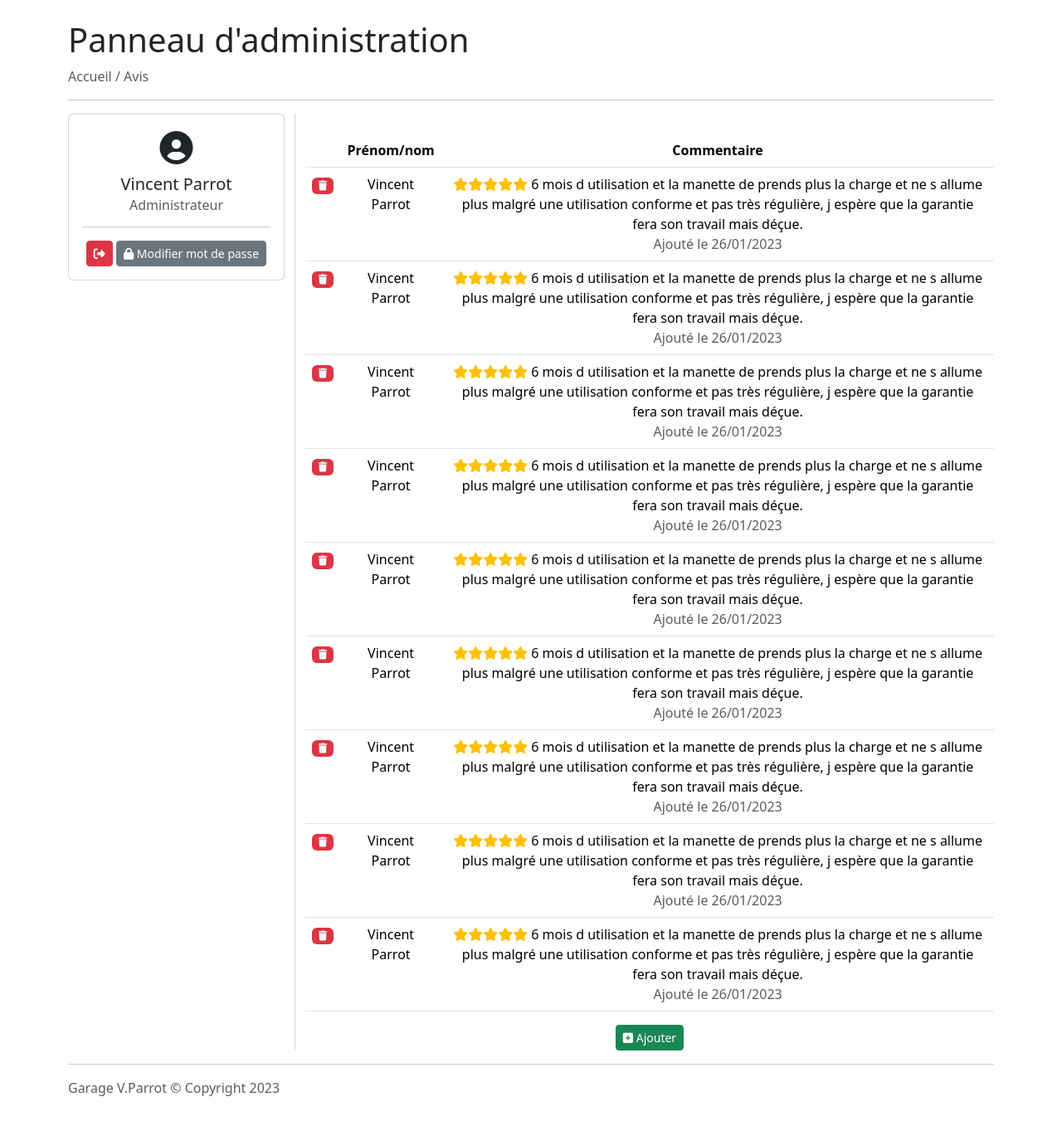
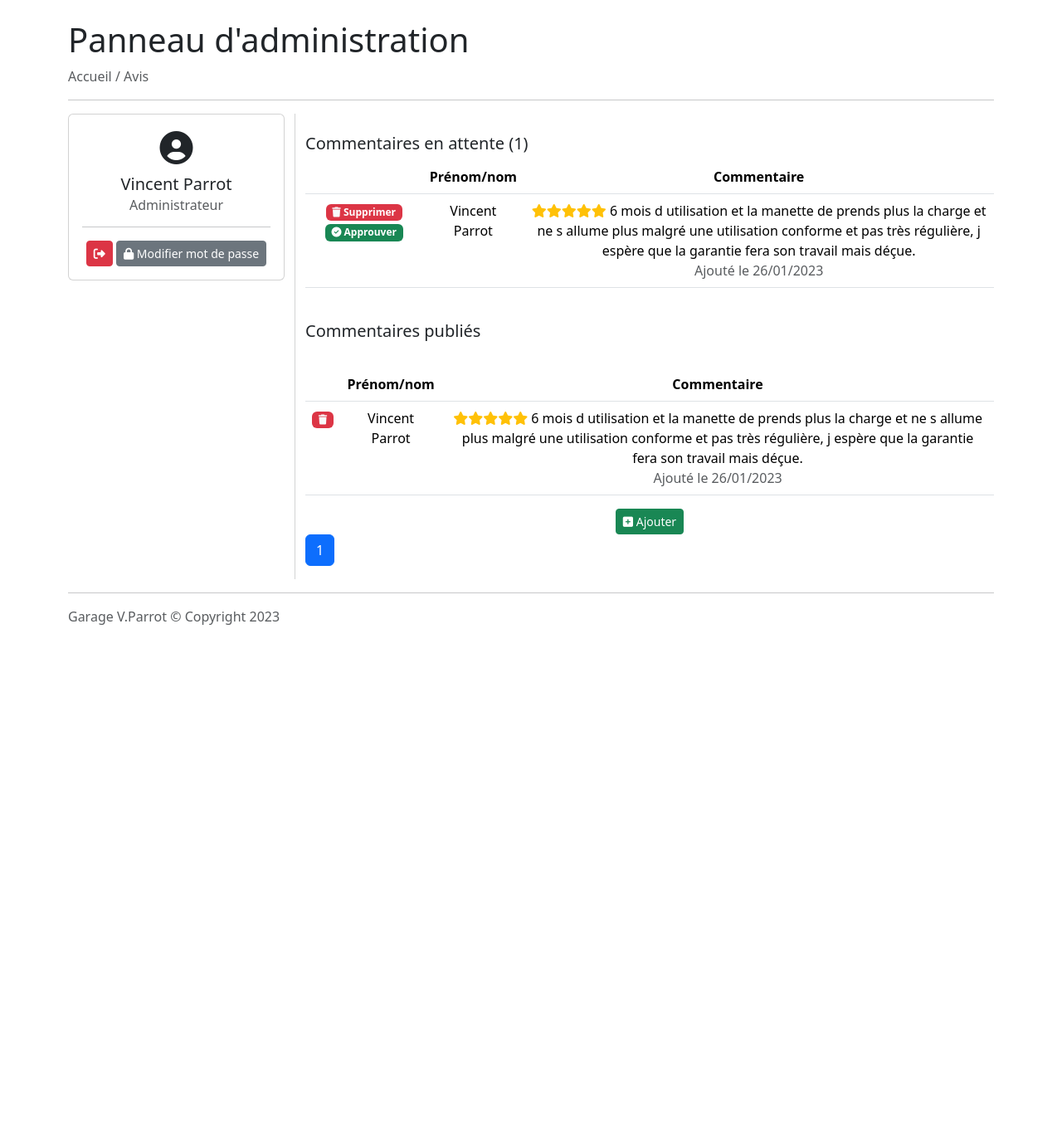
Before and after one commit to arkaanium/garage_parrot, a PHP site: page /comments.php in a window 1280 px wide. Shown: the part 82-1445 px from the top of the page at 83% size. After the commit the page ends 835 px from the top, so only its background shows below. Run offline with PHP 8.4, Linux system fonts and the light colour scheme; the visitor is signed in with stand-in values (Sample User, id 1); tables that the repository leaves empty or names only in its code hold one stand-in row (values such as "Sample post"); some libraries are stand-ins or nearby versions.

Commit message:
reviews: added awaiting review and delete confirmation

```diff
--- a/comments.php
+++ b/comments.php
@@ -8,7 +8,8 @@ if(!isset($_SESSION['id'])){
     exit();
 }
 
-include('includes/config.php');
+require('includes/db.php');
+require('includes/config.php');
 ?>
 <!doctype html>
 <html lang="fr">
@@ -44,6 +45,12 @@ include('includes/config.php');
                 </div>
                 <div class="col-md verticalSeperatorLeft">
                     <br>
+                    <?php
+                    $getAwaitingReviews = $bdd->query('SELECT * FROM reviews WHERE status=0 ORDER BY id ASC');
+                    $awaitingReviewsCount = $getAwaitingReviews->rowCount();
+                    ?>
+                    <h5 class="d-flex">Commentaires en attente (<?=$awaitingReviewsCount;?>)</h5>
+                    <?php if($awaitingReviewsCount > 0){?>
                     <table class="table">
                         <thead>
                             <tr>
@@ -53,54 +60,100 @@ include('includes/config.php');
                             </tr>
                         </thead>
                         <tbody>
+                            <?php while($awaitingReview = $getAwaitingReviews->fetch()){?>
                             <tr>
-                                <td><span class="badge text-bg-danger"><i class="fa-solid fa-trash text-light"></i></span></td>
+                                <td><a href="#"><span data-bs-toggle="modal" data-bs-target="#confDel<?=$awaitingReview['id'];?>" class="badge text-bg-danger"><i class="fa-solid fa-trash text-light"></i> Supprimer</span></a> <a href="actions/reviews.php?do=acceptReview&id=<?=$awaitingReview['id'];?>"><span class="badge text-bg-success"><i class="fa-solid fa-circle-check"></i> Approuver</span></a></td>
                                 <td>Vincent Parrot</td>
                                 <td><i class="fa-solid fa-star text-warning"></i><i class="fa-solid fa-star text-warning"></i><i class="fa-solid fa-star text-warning"></i><i class="fa-solid fa-star text-warning"></i><i class="fa-solid fa-star text-warning"></i> 6 mois d utilisation et la manette de prends plus la charge et ne s allume plus malgré une utilisation conforme et pas très régulière, j espère que la garantie fera son travail mais déçue.<br><span class="text-muted">Ajouté le 26/01/2023</span></td>
                             </tr>
+                            <div class="modal fade" id="confDel<?=$awaitingReview['id'];?>" tabindex="-1" aria-labelledby="exampleModalLabel" aria-hidden="true">
+                                <div class="modal-dialog">
+                                    <div class="modal-content">
+                                        <div class="modal-header">
+                                            <h5 class="modal-title" id="exampleModalLabel">Supprimer le commentaire de <?=$awaitingReview['author'];?></h5>
+                                            <button type="button" class="btn-close" data-bs-dismiss="modal" aria-label="Close"></button>
+                                        </div>
+                                        <div class="modal-body">
+                                            <h5 class="text-danger">Cette action est <b>irréversible</b></h5>
+                                            <span>Voulez vous vraiment supprimer le commentaire de <b><?=$awaitingReview['author'];?></b> envoyé le <b><?=$awaitingReview['creation_date'];?></b></span><br>
+                                        </div>
+                                        <div class="modal-footer">
+                                            <button type="button" class="btn btn-sm btn-secondary" data-bs-dismiss="modal">Annuler</button>
+                                            <a href="actions/reviews.php?do=delReview&id=<?=$awaitingReview['id'];?>" class="btn btn-sm btn-outline-danger">Supprimer définitivement</a>
+                                        </div>
+                                    </div>
+                                </div>
+                            </div>
+                            <?php } ?>
+                        </tbody>
+                    </table>
+                    <?php }else{?>
+                        <div class="alert alert-secondary" role="alert">Aucun commentaire en attente</div>
+                    <?php } ?>
+                    <br>
+                    <?php
+                    $perPage = 10;
+                    $currentPage = isset($_GET['page']) ? $_GET['page'] : 1;
+                    $offset = ($currentPage - 1) * $perPage;
+
+                    $getReviews = $bdd->prepare('SELECT * FROM reviews ORDER BY id DESC LIMIT :l OFFSET :o');
+                    $getReviews->bindParam(':l', $perPage, PDO::PARAM_INT);
+                    $getReviews->bindParam(':o', $offset, PDO::PARAM_INT);
+                    $getReviews->execute();
+
+                    $getTotal = $bdd->query('SELECT COUNT(*) as total FROM reviews');
+                    $totalCount = $getTotal->fetch()['total'];
+                    $totalPages = ceil($totalCount / $perPage);
+                    ?>
+                    <h5 class="d-flex">Commentaires publiés</h5>
+                    <br>
+                    <table class="table">
+                        <thead>
                             <tr>
-                                <td><span class="badge text-bg-danger"><i class="fa-solid fa-trash text-light"></i></span></td>
+                                <th scope="col"></th>
+                                <th scope="col">Prénom/nom</th>
+                                <th scope="col">Commentaire</th>
+                            </tr>
+                        </thead>
+                        <tbody>
+                            <?php while($review = $getReviews->fetch()){?>
+                            <tr>
+                                <td><a href="#"><span class="badge text-bg-danger" data-bs-toggle="modal" data-bs-target="#deleteConfirmation<?=$review['id'];?>"><i class="fa-solid fa-trash text-light"></i></span></a></td>
                                 <td>Vincent Parrot</td>
                                 <td><i class="fa-solid fa-star text-warning"></i><i class="fa-solid fa-star text-warning"></i><i class="fa-solid fa-star text-warning"></i><i class="fa-solid fa-star text-warning"></i><i class="fa-solid fa-star text-warning"></i> 6 mois d utilisation et la manette de prends plus la charge et ne s allume plus malgré une utilisation conforme et pas très régulière, j espère que la garantie fera son travail mais déçue.<br><span class="text-muted">Ajouté le 26/01/2023</span></td>
                             </tr>
-                            <tr>
-                                <td><span class="badge text-bg-danger"><i class="fa-solid fa-trash text-light"></i></span></td>
-                                <td>Vincent Parrot</td>
-                                <td><i class="fa-solid fa-star text-warning"></i><i class="fa-solid fa-star text-warning"></i><i class="fa-solid fa-star text-warning"></i><i class="fa-solid fa-star text-warning"></i><i class="fa-solid fa-star text-warning"></i> 6 mois d utilisation et la manette de prends plus la charge et ne s allume plus malgré une utilisation conforme et pas très régulière, j espère que la garantie fera son travail mais déçue.<br><span class="text-muted">Ajouté le 26/01/2023</span></td>
-                            </tr>
-                            <tr>
-                                <td><span class="badge text-bg-danger"><i class="fa-solid fa-trash text-light"></i></span></td>
-                                <td>Vincent Parrot</td>
-                                <td><i class="fa-solid fa-star text-warning"></i><i class="fa-solid fa-star text-warning"></i><i class="fa-solid fa-star text-warning"></i><i class="fa-solid fa-star text-warning"></i><i class="fa-solid fa-star text-warning"></i> 6 mois d utilisation et la manette de prends plus la charge et ne s allume plus malgré une utilisation conforme et pas très régulière, j espère que la garantie fera son travail mais déçue.<br><span class="text-muted">Ajouté le 26/01/2023</span></td>
-                            </tr>
-                            <tr>
-                                <td><span class="badge text-bg-danger"><i class="fa-solid fa-trash text-light"></i></span></td>
-                                <td>Vincent Parrot</td>
-                                <td><i class="fa-solid fa-star text-warning"></i><i class="fa-solid fa-star text-warning"></i><i class="fa-solid fa-star text-warning"></i><i class="fa-solid fa-star text-warning"></i><i class="fa-solid fa-star text-warning"></i> 6 mois d utilisation et la manette de prends plus la charge et ne s allume plus malgré une utilisation conforme et pas très régulière, j espère que la garantie fera son travail mais déçue.<br><span class="text-muted">Ajouté le 26/01/2023</span></td>
-                            </tr>
-                            <tr>
-                                <td><span class="badge text-bg-danger"><i class="fa-solid fa-trash text-light"></i></span></td>
-                                <td>Vincent Parrot</td>
-                                <td><i class="fa-solid fa-star text-warning"></i><i class="fa-solid fa-star text-warning"></i><i class="fa-solid fa-star text-warning"></i><i class="fa-solid fa-star text-warning"></i><i class="fa-solid fa-star text-warning"></i> 6 mois d utilisation et la manette de prends plus la charge et ne s allume plus malgré une utilisation conforme et pas très régulière, j espère que la garantie fera son travail mais déçue.<br><span class="text-muted">Ajouté le 26/01/2023</span></td>
-                            </tr>
-                            <tr>
-                                <td><span class="badge text-bg-danger"><i class="fa-solid fa-trash text-light"></i></span></td>
-                                <td>Vincent Parrot</td>
-                                <td><i class="fa-solid fa-star text-warning"></i><i class="fa-solid fa-star text-warning"></i><i class="fa-solid fa-star text-warning"></i><i class="fa-solid fa-star text-warning"></i><i class="fa-solid fa-star text-warning"></i> 6 mois d utilisation et la manette de prends plus la charge et ne s allume plus malgré une utilisation conforme et pas très régulière, j espère que la garantie fera son travail mais déçue.<br><span class="text-muted">Ajouté le 26/01/2023</span></td>
-                            </tr>
-                            <tr>
-                                <td><span class="badge text-bg-danger"><i class="fa-solid fa-trash text-light"></i></span></td>
-                                <td>Vincent Parrot</td>
-                                <td><i class="fa-solid fa-star text-warning"></i><i class="fa-solid fa-star text-warning"></i><i class="fa-solid fa-star text-warning"></i><i class="fa-solid fa-star text-warning"></i><i class="fa-solid fa-star text-warning"></i> 6 mois d utilisation et la manette de prends plus la charge et ne s allume plus malgré une utilisation conforme et pas très régulière, j espère que la garantie fera son travail mais déçue.<br><span class="text-muted">Ajouté le 26/01/2023</span></td>
-                            </tr>
-                            <tr>
-                                <td><span class="badge text-bg-danger"><i class="fa-solid fa-trash text-light"></i></span></td>
-                                <td>Vincent Parrot</td>
-                                <td><i class="fa-solid fa-star text-warning"></i><i class="fa-solid fa-star text-warning"></i><i class="fa-solid fa-star text-warning"></i><i class="fa-solid fa-star text-warning"></i><i class="fa-solid fa-star text-warning"></i> 6 mois d utilisation et la manette de prends plus la charge et ne s allume plus malgré une utilisation conforme et pas très régulière, j espère que la garantie fera son travail mais déçue.<br><span class="text-muted">Ajouté le 26/01/2023</span></td>
-                            </tr>
+                            <div class="modal fade" id="deleteConfirmation<?=$review['id'];?>" tabindex="-1" aria-labelledby="exampleModalLabel" aria-hidden="true">
+                                <div class="modal-dialog">
+                                    <div class="modal-content">
+                                        <div class="modal-header">
+                                            <h5 class="modal-title" id="exampleModalLabel">Supprimer le commentaire de <?=$review['author'];?></h5>
+                                            <button type="button" class="btn-close" data-bs-dismiss="modal" aria-label="Close"></button>
+                                        </div>
+                                        <div class="modal-body">
+                                            <h5 class="text-danger">Cette action est <b>irréversible</b></h5>
+                                            <span>Voulez vous vraiment supprimer le commentaire de <b><?=$review['author'];?></b> envoyé le <b><?=$review['creation_date'];?></b></span><br>
+                                        </div>
+                                        <div class="modal-footer">
+                                            <button type="button" class="btn btn-sm btn-secondary" data-bs-dismiss="modal">Annuler</button>
+                                            <a href="actions/reviews.php?do=delReview&id=<?=$review['id'];?>" class="btn btn-sm btn-outline-danger">Supprimer définitivement</a>
+                                        </div>
+                                    </div>
+                                </div>
+                            </div>
+                            <?php } ?>
                         </tbody>
                     </table>
                     <button type="button" class="btn btn-sm btn-success"><i class="fa-solid fa-square-plus"></i> Ajouter</button>
+
+                    <nav aria-label="Page navigation">
+                        <ul class="pagination pagination-danger">
+                            <?php for ($page = 1; $page <= $totalPages; $page++) : ?>
+                                <li class="page-item <?php echo ($page == $currentPage) ? 'active' : ''; ?>">
+                                    <a class="page-link" href="?page=<?php echo $page; ?>"><?php echo $page; ?></a>
+                                </li>
+                            <?php endfor; ?>
+                        </ul>
+                    </nav>
                 </div>
             </div>
             <hr>
```
Also changed, not shown: actions/reviews.php (added, +34 -0 lines).
